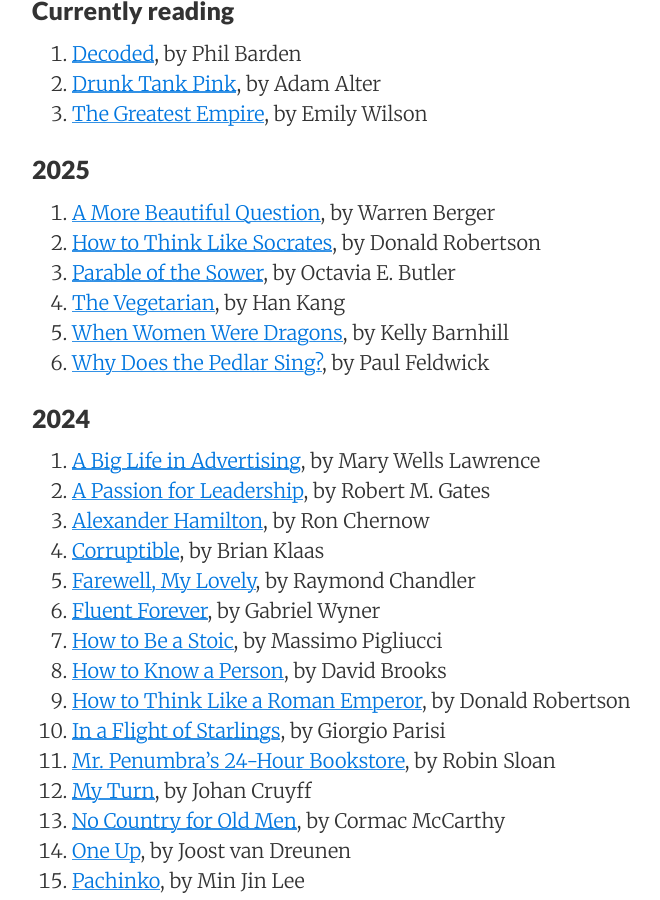
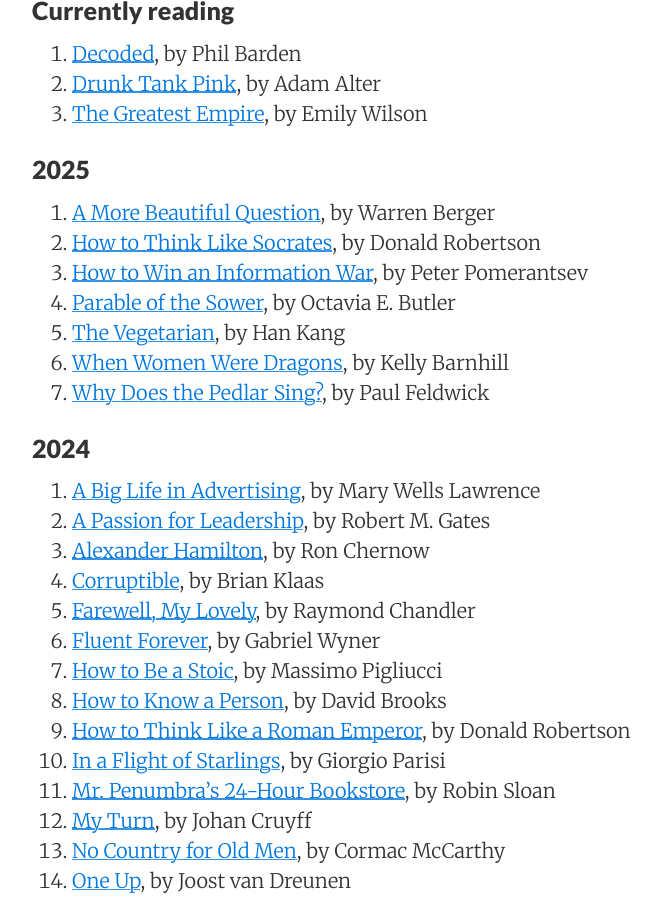
Before and after one commit to sewardlee337/sewardlee337.github.io, a Jekyll site: the page built from readinglist.md, in a window 1280 px wide and 900 px high, scrolled down 380 px. Shown: the whole window, without its empty margins (188-848 px from the left). Built offline with Jekyll 4.4.1, drawn with Linux system fonts in a browser that asks for light colours; nearby versions of some CDN libraries.

Commit message:
update reading list

```diff
--- a/readinglist.md
+++ b/readinglist.md
@@ -22,6 +22,7 @@ _"My alma mater was books, a good library... I could spend the rest of my life r
 
 1. [A More Beautiful Question](https://www.amazon.com/More-Beautiful-Question-Inquiry-Breakthrough/dp/1620401452), by Warren Berger
 1. [How to Think Like Socrates](https://www.amazon.com/How-Think-Like-Socrates-Philosophy/dp/1250280508), by Donald Robertson
+1. [How to Win an Information War](https://www.amazon.com/How-Win-Information-War-Propagandist/dp/1541774728), by Peter Pomerantsev
 1. [Parable of the Sower](https://www.amazon.com/Parable-Sower-Earthseed-Octavia-Butler/dp/0446675504), by Octavia E. Butler
 1. [The Vegetarian](https://www.amazon.com/Vegetarian-Han-Kang/dp/1101906111), by Han Kang
 1. [When Women Were Dragons](https://www.amazon.com/When-Women-Were-Dragons-Novel/dp/0385548222), by Kelly Barnhill
```
